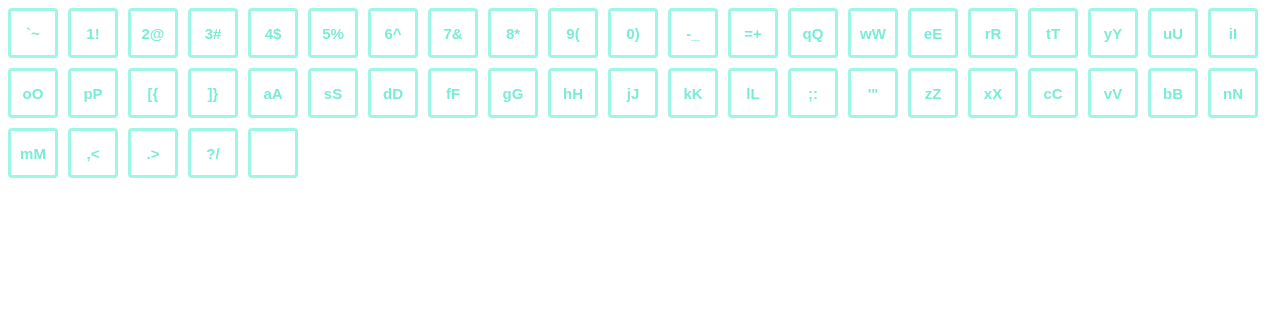
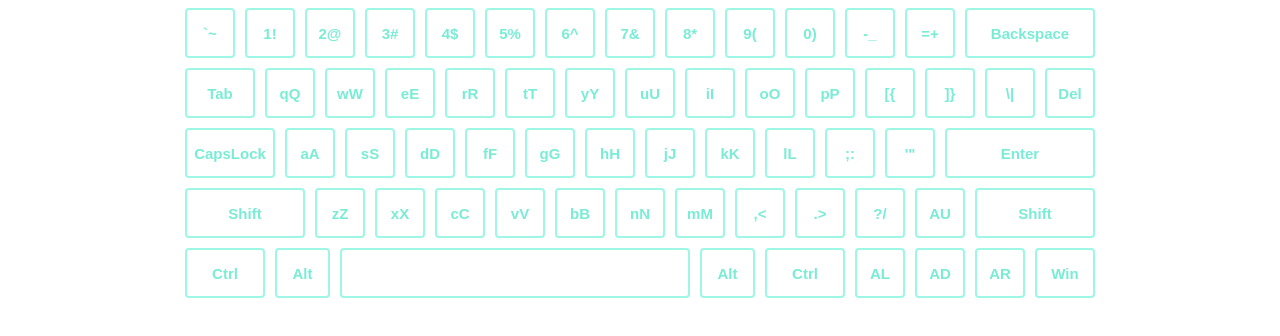
Before and after one commit to RybalkoYakov/virtual-keyboard, a website built with webpack: page index.html in a window 1280 px wide. Built offline with nearby package versions, Linux system fonts and the light colour scheme.

Commit message:
feat: keyboard view complete

```diff
--- /dev/null
+++ b/src/assets/data/SpecialChars.ts
@@ -0,0 +1,15 @@
+export enum SpecialChars {
+  Backspace = "Backspace",
+  Tab = "Tab",
+  CapsLock = "CapsLock",
+  Enter = "Enter",
+  Shift = "Shift",
+  Control = "Ctrl",
+  Alt = "Alt",
+  Delete = "Del",
+  Window = "Win",
+  ArrowLeft = "AL",
+  ArrowRight = "AR",
+  ArrowUp = "AU",
+  ArrowDown = "AD"
+}
--- a/src/assets/data/letterCharacters.ts
+++ b/src/assets/data/letterCharacters.ts
@@ -1,4 +1,5 @@
 import {IKeyCharacters} from "../../core/Key/IKeyCharacters";
+import {SpecialChars} from "./SpecialChars";
 
 export const letterCharacters: IKeyCharacters[] = [
   {
@@ -133,6 +134,28 @@ export const letterCharacters: IKeyCharacters[] = [
   },
   {
     firstLanguage: {
+      mainChar: SpecialChars.Backspace,
+      shiftedChar: SpecialChars.Backspace
+    },
+    secondLanguage: {
+      mainChar: SpecialChars.Backspace,
+      shiftedChar: SpecialChars.Backspace
+    },
+    isSpecialCharacter: true
+  },
+  {
+    firstLanguage: {
+      mainChar: SpecialChars.Tab,
+      shiftedChar: SpecialChars.Tab
+    },
+    secondLanguage: {
+      mainChar: SpecialChars.Tab,
+      shiftedChar: SpecialChars.Tab
+    },
+    isSpecialCharacter: true
+  },
+  {
+    firstLanguage: {
       mainChar: "q",
       shiftedChar: "Q"
     },
@@ -253,6 +276,38 @@ export const letterCharacters: IKeyCharacters[] = [
   },
   {
     firstLanguage: {
+      mainChar: "\\",
+      shiftedChar: "|"
+    },
+    secondLanguage: {
+      mainChar: "\\",
+      shiftedChar: "//"
+    }
+  },
+  {
+    firstLanguage: {
+      mainChar: SpecialChars.Delete,
+      shiftedChar: SpecialChars.Delete
+    },
+    secondLanguage: {
+      mainChar: SpecialChars.Delete,
+      shiftedChar: SpecialChars.Delete
+    },
+    isSpecialCharacter: true
+  },
+  {
+    firstLanguage: {
+      mainChar: SpecialChars.CapsLock,
+      shiftedChar: SpecialChars.CapsLock
+    },
+    secondLanguage: {
+      mainChar: SpecialChars.CapsLock,
+      shiftedChar: SpecialChars.CapsLock
+    },
+    isSpecialCharacter: true
+  },
+  {
+    firstLanguage: {
       mainChar: "a",
       shiftedChar: "A"
     },
@@ -363,6 +418,28 @@ export const letterCharacters: IKeyCharacters[] = [
   },
   {
     firstLanguage: {
+      mainChar: SpecialChars.Enter,
+      shiftedChar: SpecialChars.Enter
+    },
+    secondLanguage: {
+      mainChar: SpecialChars.Enter,
+      shiftedChar: SpecialChars.Enter
+    },
+    isSpecialCharacter: true
+  },
+  {
+    firstLanguage: {
+      mainChar: SpecialChars.Shift,
+      shiftedChar: SpecialChars.Shift
+    },
+    secondLanguage: {
+      mainChar: SpecialChars.Shift,
+      shiftedChar: SpecialChars.Shift
+    },
+    isSpecialCharacter: true
+  },
+  {
+    firstLanguage: {
       mainChar: "z",
       shiftedChar: "Z"
     },
@@ -463,6 +540,50 @@ export const letterCharacters: IKeyCharacters[] = [
   },
   {
     firstLanguage: {
+      mainChar: SpecialChars.ArrowUp,
+      shiftedChar: SpecialChars.ArrowUp
+    },
+    secondLanguage: {
+      mainChar: SpecialChars.ArrowUp,
+      shiftedChar: SpecialChars.ArrowUp
+    },
+    isSpecialCharacter: true
+  },
+  {
+    firstLanguage: {
+      mainChar: SpecialChars.Shift,
+      shiftedChar: SpecialChars.Shift
+    },
+    secondLanguage: {
+      mainChar: SpecialChars.Shift,
+      shiftedChar: SpecialChars.Shift
+    },
+    isSpecialCharacter: true
+  },
+  {
+    firstLanguage: {
+      mainChar: SpecialChars.Control,
+      shiftedChar: SpecialChars.Control
+    },
+    secondLanguage: {
+      mainChar: SpecialChars.Control,
+      shiftedChar: SpecialChars.Control
+    },
+    isSpecialCharacter: true
+  },
+  {
+    firstLanguage: {
+      mainChar: SpecialChars.Alt,
+      shiftedChar: SpecialChars.Alt
+    },
+    secondLanguage: {
+      mainChar: SpecialChars.Alt,
+      shiftedChar: SpecialChars.Alt
+    },
+    isSpecialCharacter: true
+  },
+  {
+    firstLanguage: {
       mainChar: " ",
       shiftedChar: " "
     },
@@ -471,4 +592,70 @@ export const letterCharacters: IKeyCharacters[] = [
       shiftedChar: " "
     }
   },
+  {
+    firstLanguage: {
+      mainChar: SpecialChars.Alt,
+      shiftedChar: SpecialChars.Alt
+    },
+    secondLanguage: {
+      mainChar: SpecialChars.Alt,
+      shiftedChar: SpecialChars.Alt
+    },
+    isSpecialCharacter: true
+  },
+  {
+    firstLanguage: {
+      mainChar: SpecialChars.Control,
+      shiftedChar: SpecialChars.Control
+    },
+    secondLanguage: {
+      mainChar: SpecialChars.Control,
+      shiftedChar: SpecialChars.Control
+    },
+    isSpecialCharacter: true
+  },
+  {
+    firstLanguage: {
+      mainChar: SpecialChars.ArrowLeft,
+      shiftedChar: SpecialChars.ArrowLeft
+    },
+    secondLanguage: {
+      mainChar: SpecialChars.ArrowLeft,
+      shiftedChar: SpecialChars.ArrowLeft
+    },
+    isSpecialCharacter: true
+  },
+  {
+    firstLanguage: {
+      mainChar: SpecialChars.ArrowDown,
+      shiftedChar: SpecialChars.ArrowDown
+    },
+    secondLanguage: {
+      mainChar: SpecialChars.ArrowDown,
+      shiftedChar: SpecialChars.ArrowDown
+    },
+    isSpecialCharacter: true
+  },
+  {
+    firstLanguage: {
+      mainChar: SpecialChars.ArrowRight,
+      shiftedChar: SpecialChars.ArrowRight
+    },
+    secondLanguage: {
+      mainChar: SpecialChars.ArrowRight,
+      shiftedChar: SpecialChars.ArrowRight
+    },
+    isSpecialCharacter: true
+  },
+  {
+    firstLanguage: {
+      mainChar: SpecialChars.Window,
+      shiftedChar: SpecialChars.Window
+    },
+    secondLanguage: {
+      mainChar: SpecialChars.Window,
+      shiftedChar: SpecialChars.Window
+    },
+    isSpecialCharacter: true
+  },
 ];
--- a/src/assets/styles/button.css
+++ b/src/assets/styles/button.css
@@ -3,7 +3,7 @@
   width: 50px;
   height: 50px;
   border-radius: 4px;
-  border: 3px solid rgba(56, 239, 201, 0.49);
+  border: 2px solid rgba(56, 239, 201, 0.49);
   background-color: transparent;
   cursor: pointer;
   color: #79ecd5;
--- a/src/assets/styles/container.css
+++ b/src/assets/styles/container.css
@@ -3,4 +3,7 @@
   flex-wrap: wrap;
   row-gap: 10px;
   column-gap: 10px;
+  width: 910px;
+  height: 250px;
+  margin: 0 auto;
 }
--- a/src/components/app/app.ts
+++ b/src/components/app/app.ts
@@ -1,11 +1,84 @@
 import {letterCharacters} from "../../assets/data/letterCharacters";
 import {Key} from "../../core/Key/Key";
 import {KeyBoard} from "../../core/KeyBoard/KeyBoard";
+import {SpecialChars} from "../../assets/data/SpecialChars";
 
 export const appContainer = document.createElement("div") as HTMLDivElement;
 appContainer.classList.add("container");
 
 const keys = letterCharacters.map(char => {
+  if (char.firstLanguage.mainChar === SpecialChars.Backspace) {
+    return new Key({
+      characters: char,
+      className: "button",
+      width: 130
+    });
+  }
+
+  if (char.firstLanguage.mainChar === SpecialChars.Tab) {
+    return new Key({
+      characters: char,
+      className: "button",
+      width: 70
+    });
+  }
+
+  if (char.firstLanguage.mainChar === SpecialChars.CapsLock) {
+    return new Key({
+      characters: char,
+      className: "button",
+      width: 90
+    });
+  }
+
+  if (char.firstLanguage.mainChar === SpecialChars.Enter) {
+    return new Key({
+      characters: char,
+      className: "button",
+      width: 150
+    });
+  }
+
+  if (char.firstLanguage.mainChar === SpecialChars.Shift) {
+    return new Key({
+      characters: char,
+      className: "button",
+      width: 120
+    });
+  }
+
+  if (char.firstLanguage.mainChar === SpecialChars.Control) {
+    return new Key({
+      characters: char,
+      className: "button",
+      width: 80
+    });
+  }
+
+  if (char.firstLanguage.mainChar === SpecialChars.Alt) {
+    return new Key({
+      characters: char,
+      className: "button",
+      width: 55
+    });
+  }
+
+  if (char.firstLanguage.mainChar === " ") {
+    return new Key({
+      characters: char,
+      className: "button",
+      width: 350
+    });
+  }
+
+  if (char.firstLanguage.mainChar === SpecialChars.Window) {
+    return new Key({
+      characters: char,
+      className: "button",
+      width: 60
+    });
+  }
+
   return new Key({
     characters: char,
     className: "button"
--- a/src/core/Key/IKeyCharacters.ts
+++ b/src/core/Key/IKeyCharacters.ts
@@ -7,4 +7,5 @@ export interface IKeyCharacters {
     mainChar: string
     shiftedChar?: string
   }
+  isSpecialCharacter?: boolean
 }
--- a/src/core/Key/Key.ts
+++ b/src/core/Key/Key.ts
@@ -23,7 +23,9 @@ export class Key {
     const additionalKey = document.createElement("span") as HTMLSpanElement;
 
     key.textContent = this.characters.firstLanguage.mainChar;
-    additionalKey.textContent = this.characters.firstLanguage.shiftedChar || "";
+    if (!this.characters.isSpecialCharacter) {
+      additionalKey.textContent = this.characters.firstLanguage.shiftedChar;
+    }
 
     if (this.onclick) {
       key.addEventListener("click", (e) => {
@@ -50,7 +52,9 @@ export class Key {
     const key = this.self;
 
     const  additionalKey = document.createElement("span") as HTMLSpanElement;
-    additionalKey.textContent = this.characters.firstLanguage.shiftedChar;
+    if (!this.characters.isSpecialCharacter) {
+      additionalKey.textContent = this.characters.firstLanguage.shiftedChar;
+    }
 
     key.textContent = this.characters.firstLanguage.mainChar;
     key.append(additionalKey);
```
